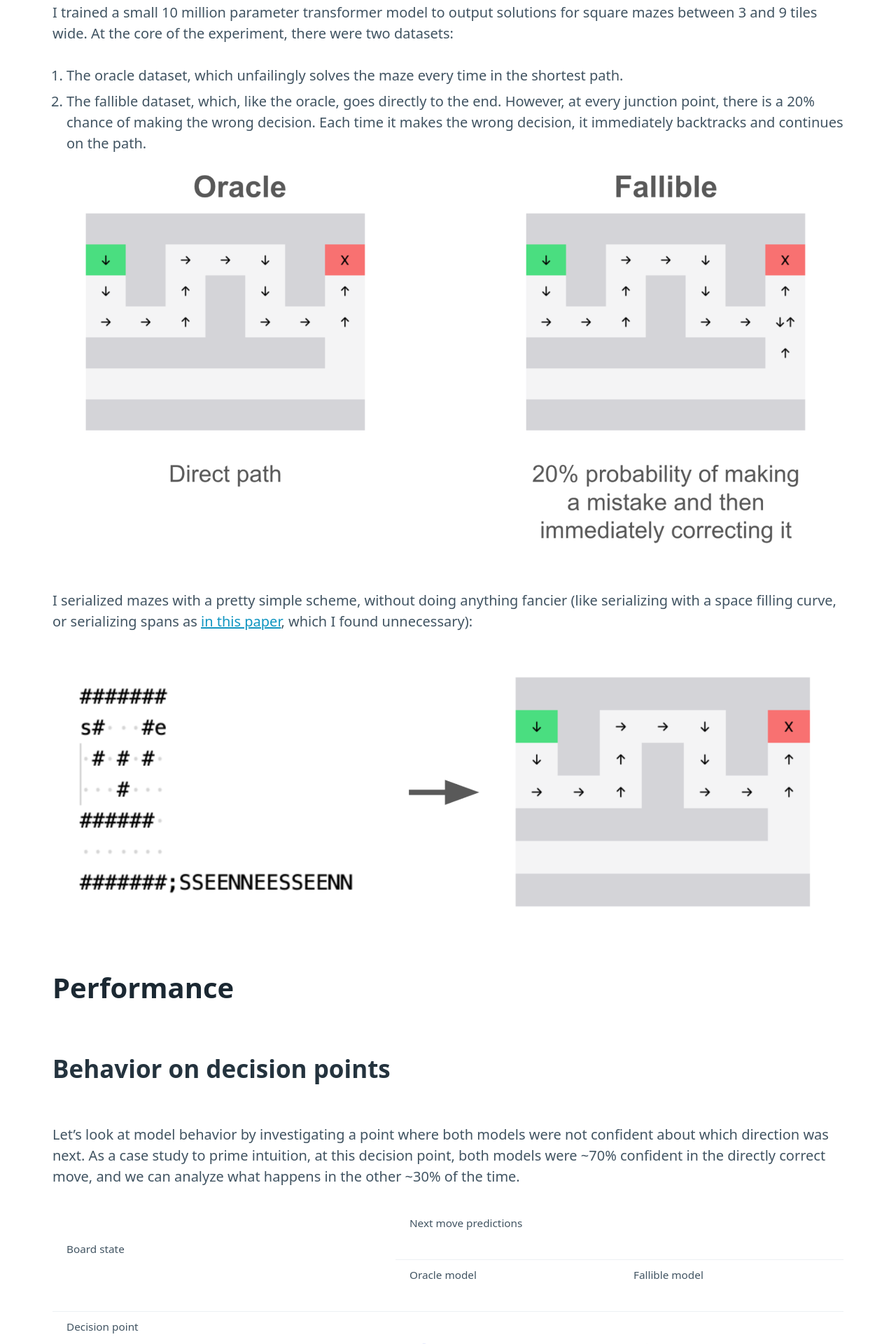
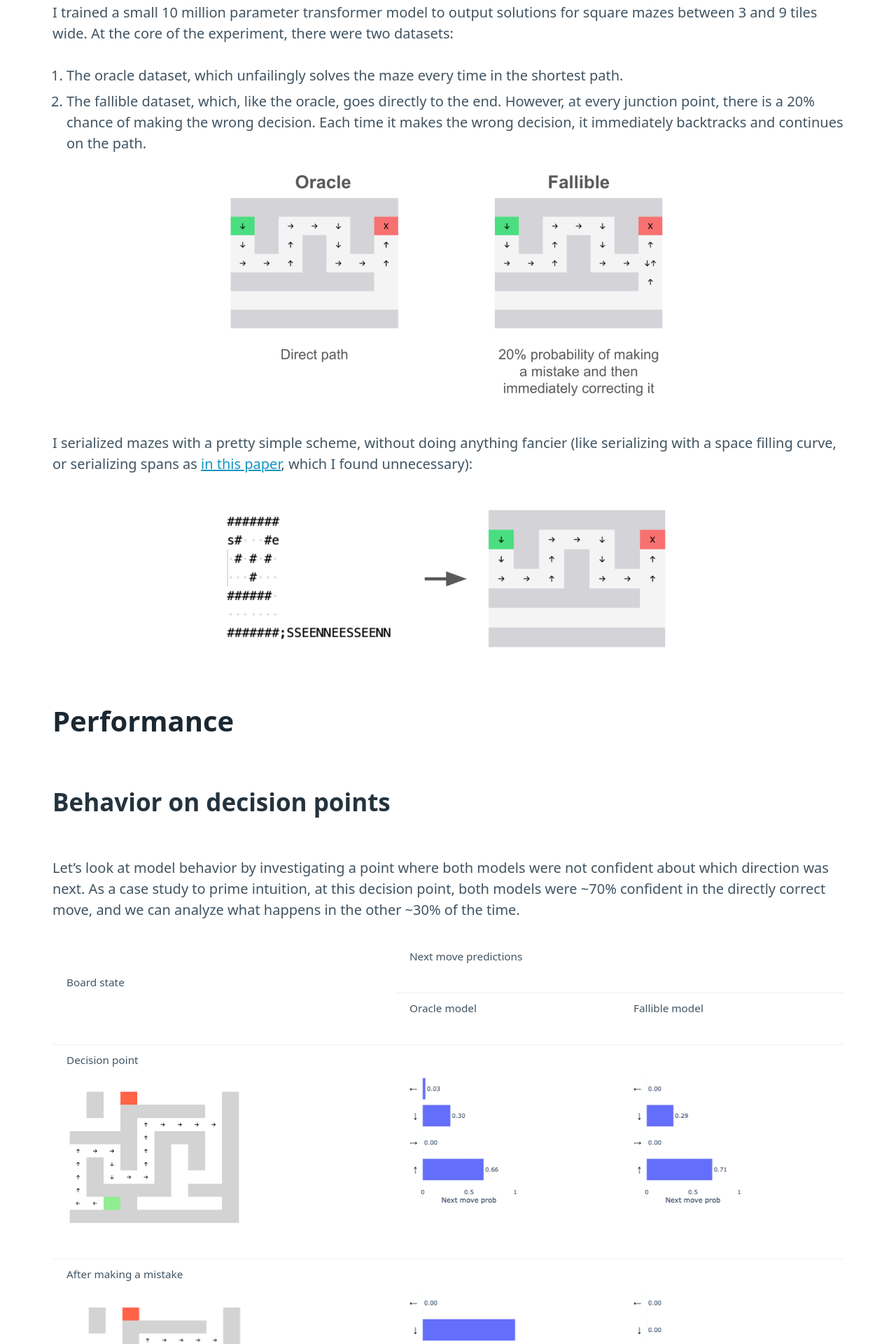
Before and after one commit to gytdau/website, a Jekyll site: the page built from _posts/2024-04-25-Training-on-Mistakes-Improves-Problem-Solving-Performance.md, in a window 1280 px wide. Shown: the part 1085-3005 px from the top of the page at 70% size. Built offline with Jekyll 4.4.1, drawn with Linux system fonts in a browser that asks for light colours; some web fonts are replaced.

Commit message:
Image alignment

```diff
--- a/_posts/2024-04-25-Training-on-Mistakes-Improves-Problem-Solving-Performance.md
+++ b/_posts/2024-04-25-Training-on-Mistakes-Improves-Problem-Solving-Performance.md
@@ -19,11 +19,11 @@ I trained a small 10 million parameter transformer model to output solutions for
 1. The oracle dataset, which unfailingly solves the maze every time in the shortest path.
 2. The fallible dataset, which, like the oracle, goes directly to the end. However, at every junction point, there is a 20% chance of making the wrong decision. Each time it makes the wrong decision, it immediately backtracks and continues on the path.
 
-![](/assets/mazegpt/image3.png)
+![](/assets/mazegpt/image3.png){:class="img-responsive"}
 
 I serialized mazes with a pretty simple scheme, without doing anything fancier (like serializing with a space filling curve, or serializing spans as [in this paper](https://arxiv.org/abs/2312.02566), which I found unnecessary):
 
-![](/assets/mazegpt/image7.png)
+![](/assets/mazegpt/image7.png){:class="img-responsive"}
 
 # Performance
 
@@ -234,11 +234,11 @@ It might not be obvious why a model trained on the fallible dataset would perfor
 
 To test this, I constructed a benchmark where both models generated solutions for 2000 mazes, which were then checked for correctness. A solution was correct if it got to the end and didn't cheat by going through any walls.
 
-![](/assets/mazegpt/image5.png)
+![](/assets/mazegpt/image5.png){:class="img-responsive"}
 
 Running this benchmark on multiple pairs of models at various different sizes reveals that the fallible model performs better than the oracle model at every size tested, despite being otherwise identical. This difference is fairly tangible, improving maze solving performance between 2% and 5%.
 
-![Maze solving ability - correctness](/assets/mazegpt/image8.png)
+![Maze solving ability - correctness](/assets/mazegpt/image8.png){:class="img-responsive"}
 
 This indicates that the fallible model has a consistent performance advantage , even though you could imagine many reasons this should not be true (the generated paths are longer and more confusing, the training data moves are occasionally going the wrong way and so the objective signal is more noisy, etc). I find this result quite surprising as the fallible model has a distinct decision-making disadvantage, since it is trained to make mistakes.
 
@@ -252,7 +252,7 @@ I would bet that there is some actual representation of what a mistake is linear
 
 The non-linear probe reveals something about how the model decides where to go. In the figure below, we take partially completed paths and move around the endpoint of the maze, plotting the value of the mistake feature as we go. As the endpoint is moved behind the path, the mistake feature is more activated, versus when it is in front of the current position:
 
-### ![](/assets/mazegpt/image10.png)
+![](/assets/mazegpt/image10.png){:class="img-responsive"}
 
 Another technique to try would have been to use a sparse autoencoder, but these [seem to have problems of their own.](https://www.lesswrong.com/posts/BduCMgmjJnCtc7jKc/)
 
```
